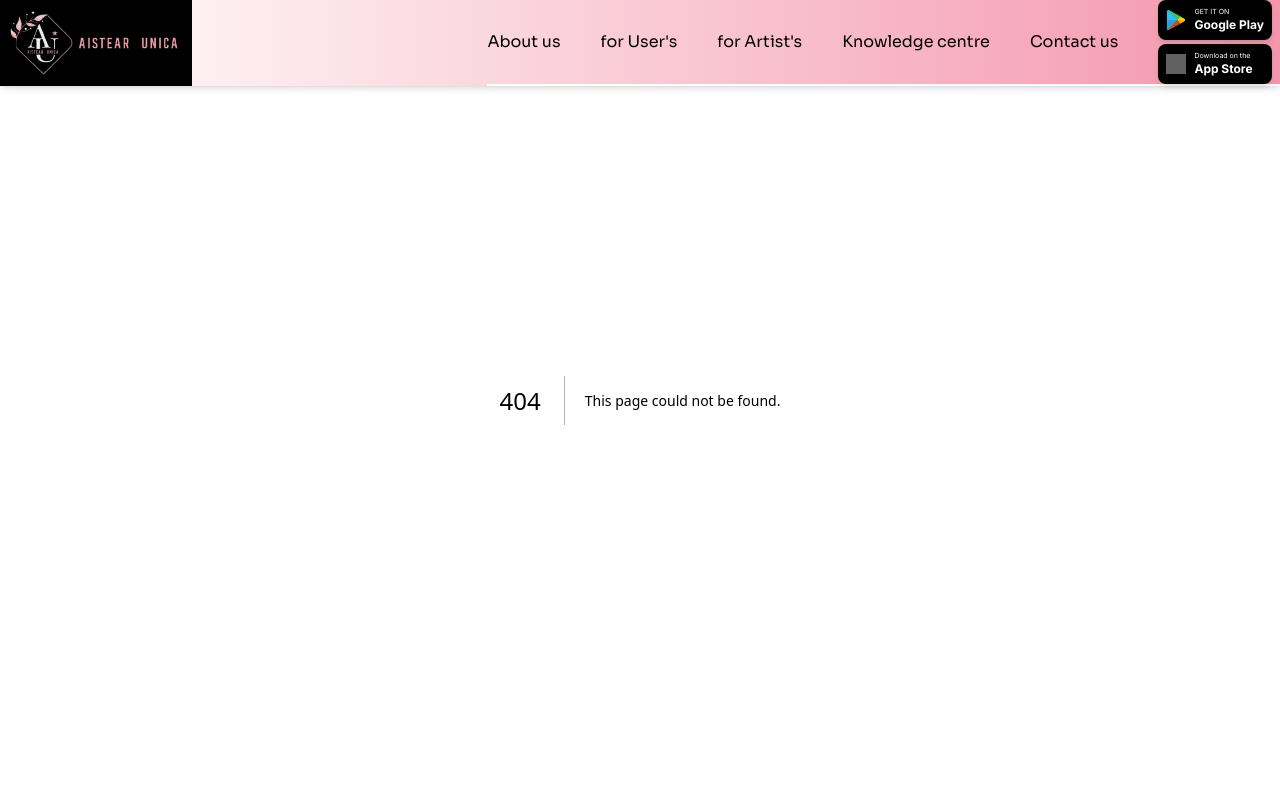
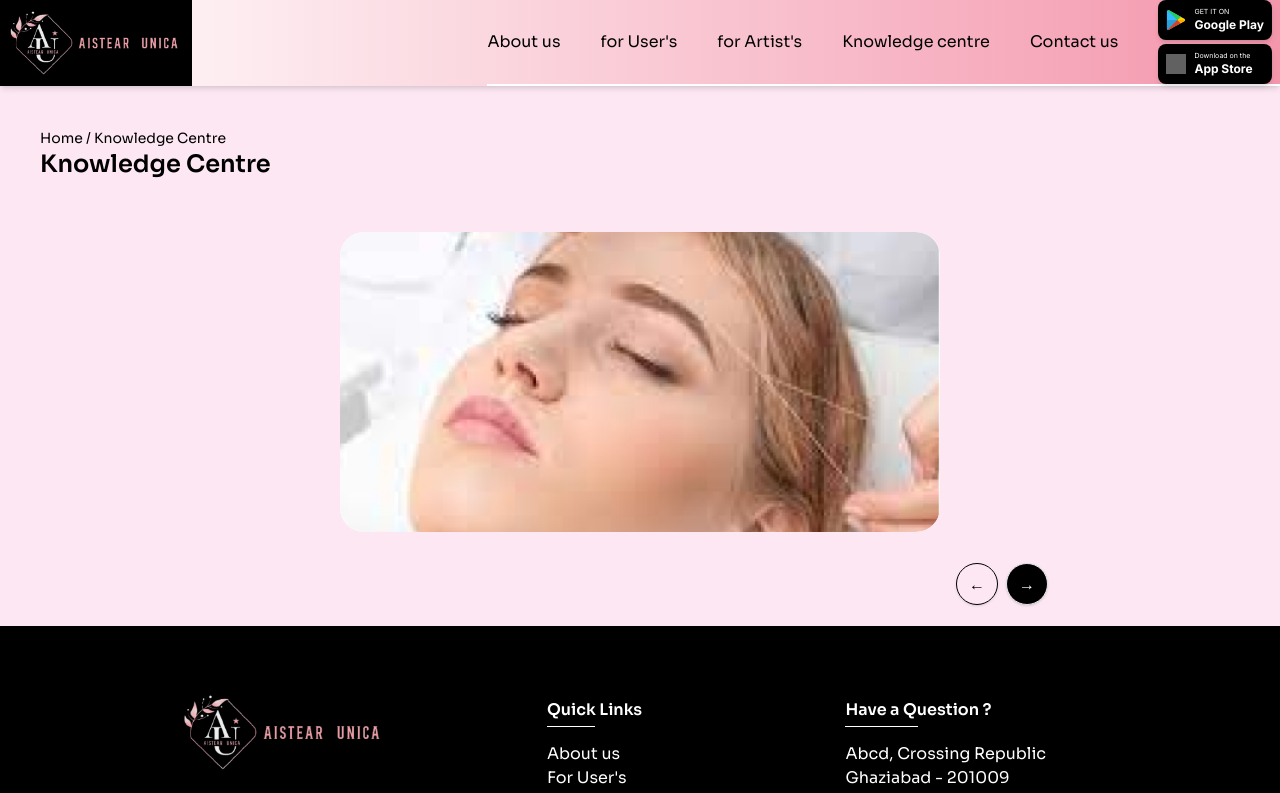
Before and after one commit to Saloni-FED/Au-Portfolio, a Next.js app: page /blog in a window 1280 px wide. Before the commit this address had no page. Shown: the top 793 px of the page. Built offline with nearby package versions, Linux system fonts and the light colour scheme; grey boxes are pictures that could not be loaded; a web font is replaced by a local one.

Commit message:
carousel created

```diff
--- /dev/null
+++ b/Components/Blog/Blog.jsx
@@ -0,0 +1,15 @@
+import React from "react";
+import Carousel from "./Carousel";
+const Blog = () => {
+  return (
+    <div className="w-full bg-pink-100">
+      <div className="container text-black">
+        <p className="lg:pl-10 font-sora font-normal text-sm">Home / Knowledge Centre</p>
+        <h1 className="font-sora font-semibold lg:pl-10 md:text-2xl text-xl">Knowledge Centre</h1>
+        <Carousel/>
+      </div>
+    </div>
+  );
+};
+
+export default Blog;
--- /dev/null
+++ b/Components/Blog/Carousel.jsx
@@ -0,0 +1,104 @@
+"use client";
+import React, { useState } from "react";
+import "tailwindcss/tailwind.css";
+
+const Carousel = () => {
+  const [currentIndex, setCurrentIndex] = useState(0);
+
+  const slides = [
+    {
+      id: 1,
+      image: "/images/img.png", // Replace with your image path
+      title: "How To Remove Tan",
+      description: "Effective Home Remedies For Glowing Skin",
+    },
+    {
+      id: 2,
+      image: "/images/img.png", // Replace with your image path
+      title: "Title 2",
+      description: "Description for the second slide",
+    },
+    {
+      id: 3,
+      image: "/images/img.png", // Replace with your image path
+      title: "Title 3",
+      description: "Description for the third slide",
+    },
+    {
+      id: 4,
+      image: "/images/img.png", // Replace with your image path
+      title: "Title 4",
+      description: "Description for the fourth slide",
+    },
+    {
+      id: 5,
+      image: "/images/img.png", // Replace with your image path
+      title: "Title 5",
+      description: "Description for the fifth slide",
+    },
+  ];
+
+  const nextSlide = () => {
+    setCurrentIndex((prevIndex) => (prevIndex + 1) % slides.length);
+  };
+
+  const prevSlide = () => {
+    setCurrentIndex((prevIndex) =>
+      prevIndex === 0 ? slides.length - 1 : prevIndex - 1
+    );
+  };
+
+  return (
+    <div className="relative w-full  flex justify-center items-center bg-pink-100 my-10">
+      <div className="w-full max-w-4xl">
+        <div className="overflow-x-hidden py-3 ">
+          <div
+            className="flex transition-transform duration-500"
+            style={{ transform: `translateX(-${currentIndex * 100}%)` }}
+          >
+            {slides.map((slide) => (
+              <div
+                key={slide.id}
+                className="w-full flex-shrink-0 flex justify-center items-center"
+              >
+                <div
+                  className="bg-white rounded-3xl  overflow-x-hidden flex flex-col items-center shadow-3xl"
+                  style={{ width: "600px", height: "300px" }}
+                >
+                  <img
+                    src={slide.image}
+                    alt={slide.title}
+                    className="w-full h-full object-cover rounded-3xl "
+                  />
+                  {/* <div className="text-center mt-4 w-full">
+                    <span className="bg-black text-white text-xs uppercase px-2 py-1 rounded-full">
+                      Latest
+                    </span>
+                    <h2 className="text-lg font-semibold mt-2">{slide.title}</h2>
+                    <p className="text-gray-600">{slide.description}</p>
+                  </div> */}
+                </div>
+              </div>
+            ))}
+          </div>
+        </div>
+        <div  className="flex justify-end gap-2 mt-10 pr-10">
+          <button
+            onClick={prevSlide}
+              className=" transform -translate-y-1/2  rounded-full px-3 py-2  shadow border border-black"
+          >
+            &larr;
+          </button>
+          <button
+            onClick={nextSlide}
+              className=" transform -translate-y-1/2 border rounded-full px-3 py-2 shadow bg-black text-white"
+          >
+            &rarr;
+          </button>
+        </div>
+      </div>
+    </div>
+  );
+};
+
+export default Carousel;
--- a/Components/Footer/Footer.jsx
+++ b/Components/Footer/Footer.jsx
@@ -2,7 +2,7 @@ import React from "react";
 
 const Footer = () => {
   return (
-    <footer className="bg-black text-white py-8 font-sora w-full ">
+    <footer className="bg-black text-white py-8 font-sora w-full mt-10">
       <div className="container  px-4 md:flex md:justify-between 2xl:w-[80%] md:w-[80%]  mx-auto gap-2 lg:pl-10">
         <div className="md:w-1/3 mb-8 md:mb-0 2xl:pl-10 pl-1">
           <img src="/images/LOGO (1).png" alt="Logo" className="w-56 mb-4 -mt-4" />
--- /dev/null
+++ b/app/blog/page.jsx
@@ -0,0 +1,11 @@
+import React from "react";
+import Blog from "@/Components/Blog/Blog";
+const page = () => {
+  return (
+    <div className="md:pt-32 pt-32  mx-auto w-full bg-pink-100">
+      <Blog />
+    </div>
+  );
+};
+
+export default page;
```
